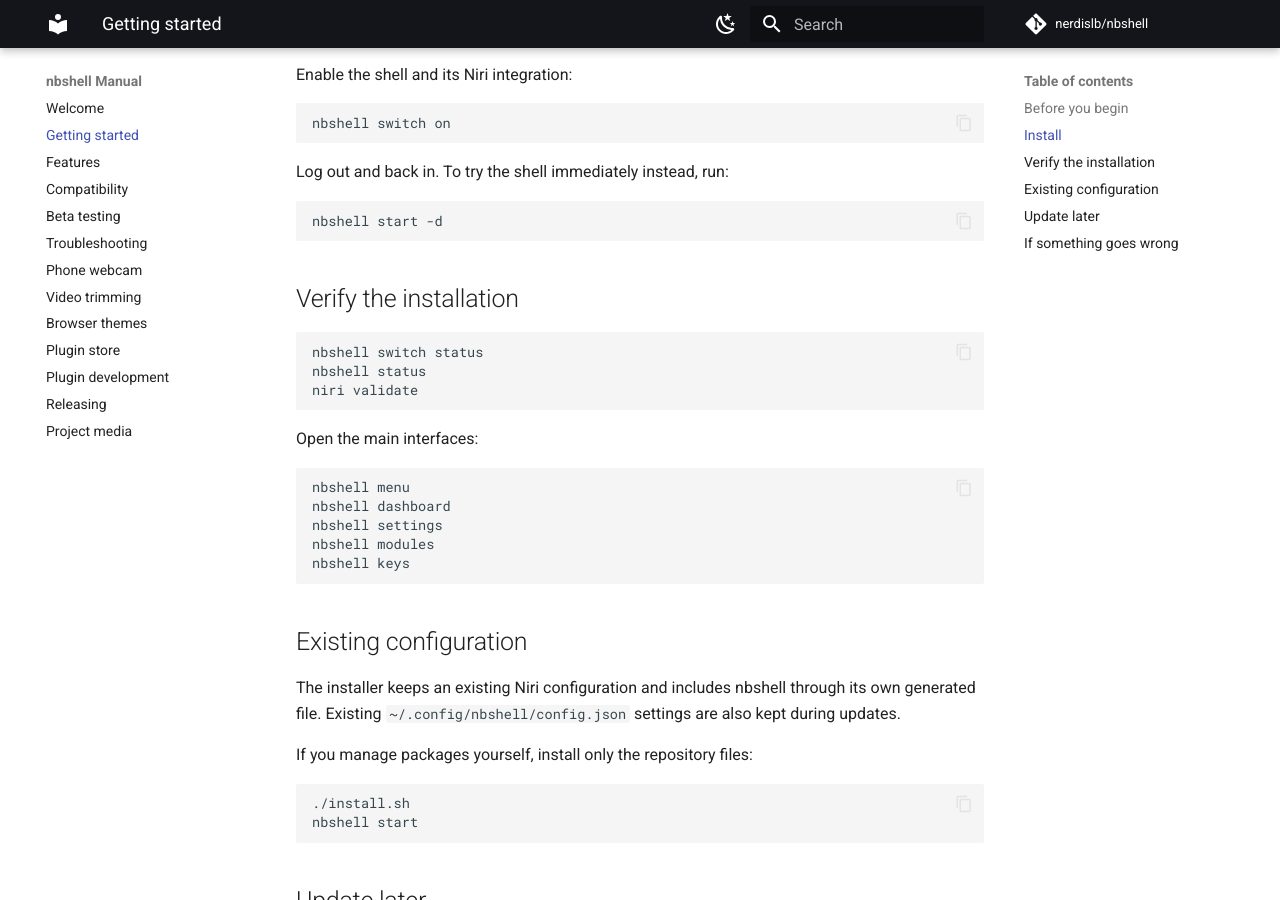
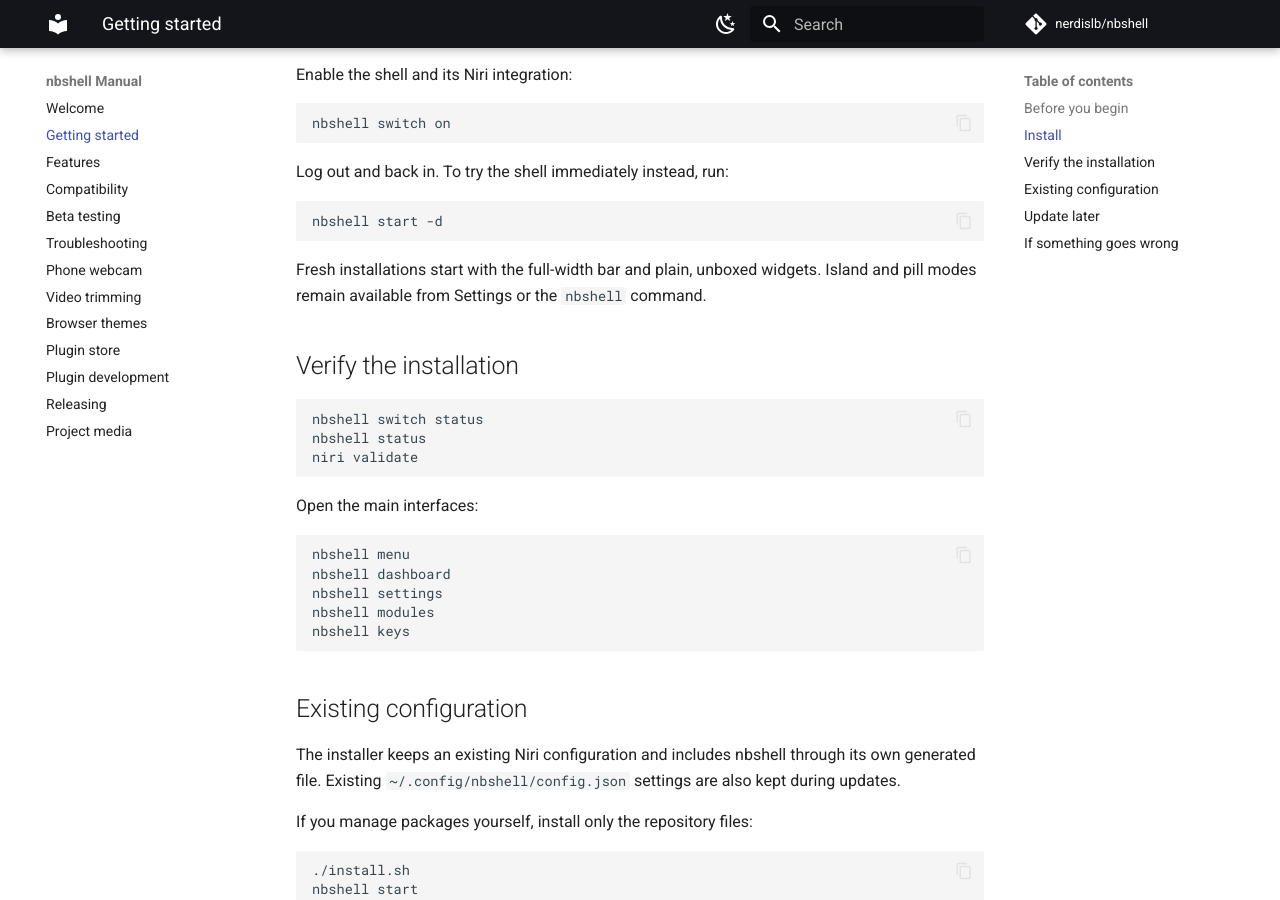
Before and after one commit to nerdislb/nbshell, an MkDocs documentation site: the page built from docs/getting-started.md, in a window 1280 px wide and 900 px high, scrolled down 845 px. Built offline with MkDocs 1.6.1 and Material for MkDocs 9.7.7, drawn with Linux system fonts in a browser that asks for light colours; comment, search, counter and statistics services are not loaded.

Commit message:
refactor: ship the plain full-width bar by default

````diff
--- a/docs/getting-started.md
+++ b/docs/getting-started.md
@@ -44,6 +44,9 @@
 ```bash
 nbshell start -d
 ```
+
+Fresh installations start with the full-width bar and plain, unboxed widgets.
+Island and pill modes remain available from Settings or the `nbshell` command.
 
 ## Verify the installation
 
````
Also changed, not shown: CHANGELOG.md (+5 -0 lines), 3 other files.
